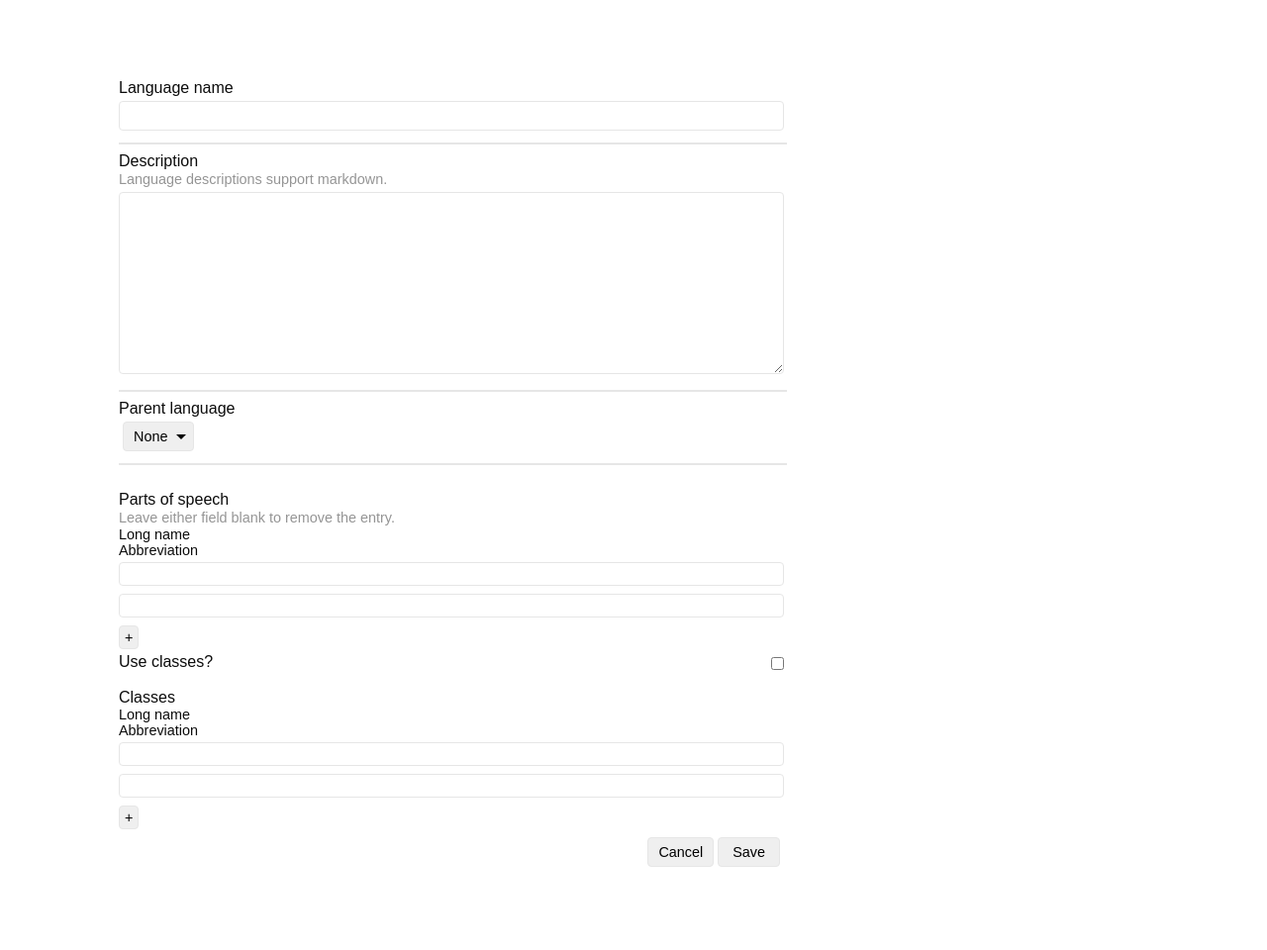
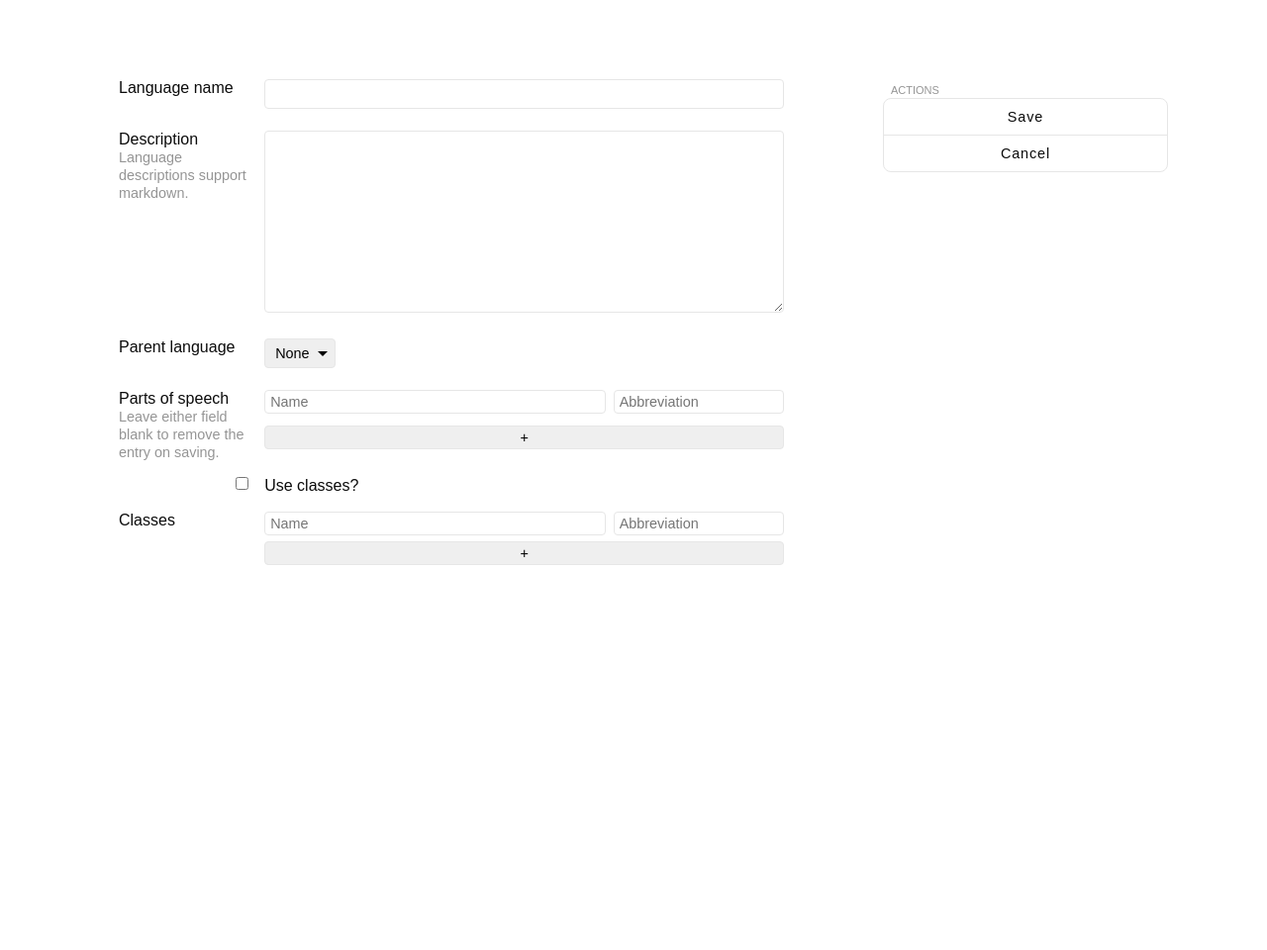
Before and after one commit to seaming/lang-tool, a Python web app: template templates/edit_lang.html in a window 1280 px wide. Shown: the whole page at 99% size. After the commit the page ends 571 px from the top, so only its background shows below. Run offline with Jinja, Linux system fonts and the light colour scheme; the template is opened without the code that fills it, so the values that code supplies are empty.

Commit message:
fix edit lang form

```diff
--- a/static/css.css
+++ b/static/css.css
@@ -126,15 +126,23 @@ body {
     grid-column: 1 / 3;
 }
 
-.sidebar-box a.action {
-    /* text-transform: uppercase; */
+.sidebar-box .action {
     text-align: center;
     letter-spacing: 0.06em;
 }
 
-.sidebar-box a.small {
+.sidebar-box .small {
     font-size: 0.85rem;
     padding: 8px 10px;
+}
+
+.button-link, .button-link:visited {
+    cursor: pointer;
+    color: inherit;
+}
+
+.button-link:hover {
+    background: #f2f2f2;
 }
 
 .sidebar-box ul {
@@ -300,6 +308,35 @@ input[type=submit].small {
 }
 
 /******************************************************
+ *                 Edit page styles
+ ******************************************************/
+
+.form-body {
+    display: grid;
+    gap: 1rem;
+    grid-template-columns: 1fr 4fr;
+}
+
+.form-body input, .form-body textarea, .form-body select {
+    margin-top: 0;
+    margin-bottom: 6px;
+    margin-left: 0;
+}
+
+.class-pos-form {
+    display: grid;
+    gap: 0 .5rem;
+    grid-template-columns: 2fr 1fr;
+    align-items: start;
+    align-content: stretch;
+}
+
+.class-pos-form .add-row {
+    grid-column-start: 1;
+    grid-column-end: -1;
+}
+
+/******************************************************
  *                  View word page
  ******************************************************/
 
@@ -415,18 +452,6 @@ a {
     color: #bf611a;
 }
 
-a.button-link {
-    color: inherit;
-}
-
-a.button-link:visited {
-    color: inherit;
-}
-
-a.button-link:hover {
-    background: #f2f2f2;
-}
-
 hr {
     border: 0.5px solid #e6e6e6;
     clear: both;
@@ -452,3 +477,7 @@ hr {
 .float-right {
     float: right;
 }
+
+.hidden {
+    display: none;
+}
--- a/templates/edit_lang.html
+++ b/templates/edit_lang.html
@@ -4,110 +4,81 @@
 
 {% block body %}
 <form action="{{ url_for('save_lang', code=lang.code) }}" method="POST">
-  <div class="row">
-    <div class="col-2 form-label">Language name</div>
-    <div class="col-10"><input type="text" name="name" value="{{ lang.name }}"></div>
+  <div class="form-body">
+  <div class="form-label">Language name</div>
+  <div><input type="text" name="name" value="{{ lang.name }}"></div>
+
+  <!-- <hr> -->
+
+  <div class="form-label">Description<br>
+    <span class="small text-muted">Language descriptions support markdown.</span></div>
+  <div>
+    <textarea name="description" rows=8>{{ lang.description }}</textarea>
   </div>
 
-  <hr>
+  <!-- <hr> -->
 
-  <div class="row">
-    <div class="col-2 form-label">Description<br>
-      <span class="small text-muted">Language descriptions support markdown.</span></div>
-    <div class="col-10">
-      <textarea name="description" rows=8>{{ lang.description }}</textarea>
-    </div>
-  </div>
-
-  <hr>
-
-  <div class="row">
-    <div class="col-2 form-label">Parent language<br></div>
-    <div class="col-10"><select class="col" name="parent">
+  <div class="form-label">Parent language<br></div>
+  <div>
+    <select name="parent">
       <option value="0" {% if lang.parent==None %}selected{% endif %}>None</option>
       {% for l in lang.get_potential_parents() %}
       <option value="{{ l.code }}" {% if lang.parent.code==l.code %}selected{% endif %}>{{ l.name }} ({{ l.code }})</option>
       {% endfor %}
-      </select></div>
+    </select>
   </div>
 
-  <hr><br>
+  <!-- <hr><br> -->
 
-  <div class="row">
-    <div class="col-2 form-label">Parts of speech<br>
-      <span class="small text-muted">Leave either field blank to remove the entry.</span></div>
-    <div class="col-10">
-      <div class="row">
-        <div class="col-6 small head">Long name</div>
-        <div class="col-6 small head">Abbreviation</div>
+  <div class="form-label">Parts of speech<br>
+    <span class="small text-muted">Leave either field blank to remove the entry on saving.</span>
   </div>
 
+  <div class="class-pos-form">
     {% if pos %}
     {% for p in pos %}
-      <div class="row">
-        <div class="col-6 small"><input class="small" type="text" name="pos_long-{{ loop.index-1 }}" value="{{ p.long }}"></div>
-        <div class="col-6 small"><input class="small" type="text" name="pos_abbr-{{ loop.index-1 }}" value="{{ p.abbr }}"></div>
-      </div>
+    <div class="small"><input class="small" type="text" placeholder="Name" name="pos_long-{{ loop.index-1 }}" value="{{ p.long }}"></div>
+    <div class="small"><input class="small" type="text" placeholder="Abbreviation" name="pos_abbr-{{ loop.index-1 }}" value="{{ p.abbr }}"></div>
     {% endfor %}
     {% else %}
-      <div class="row">
-        <div class="col-6 small"><input class="small" type="text" name="pos_long-0"></div>
-        <div class="col-6 small"><input class="small" type="text" name="pos_abbr-0"></div>
+    <div class="small"><input class="small" type="text" placeholder="Name" name="pos_long-0"></div>
+    <div class="small"><input class="small" type="text" placeholder="Abbreviation" name="pos_abbr-0"></div>
+    {% endif %}
+    <input class="small add-row" type="button" value="+" onclick="add_row(this);">
   </div>
+
+    <div class="col-2"><input type="checkbox" name="use_classes" {% if lang.use_classes %}checked{% endif %} class="float-right"></div>
+    <div class="col-3 form-label">Use classes?</div>
+
+  <!-- <br> -->
+
+    <div class="form-label">Classes</div>
+    <div class="class-pos-form">
+      {% if classes %}
+      {% for c in classes %}
+      <div class="small"><input class="small" type="text" placeholder="Name" name="classes_long-{{ loop.index-1 }}" value="{{ c.long }}"></div>
+      <div class="small"><input class="small" type="text" placeholder="Abbreviation" name="classes_abbr-{{ loop.index-1 }}" value="{{ c.abbr }}"></div>
+      {% endfor %}
+      {% else %}
+      <div class="small"><input class="small" type="text" placeholder="Name" name="classes_long-0"></div>
+      <div class="small"><input class="small" type="text" placeholder="Abbreviation" name="classes_abbr-0"></div>
       {% endif %}
-
-      <div class="row">
-        <div class="col">
       <input class="small add-row" type="button" value="+" onclick="add_row(this);">
     </div>
   </div>
+
+  <input class="hidden" id="submit-form" type="submit">
+</form>
+{% endblock %}
+
+{% block sidebar %}
+<div class="sidebar-box stacked">
+  <div class="title">Actions</div>
+  <div class="content">
+    <label class="button-link action" for="submit-form"">Save</label>
+    <a class="button-link action" onclick="cancel();">Cancel</a>
   </div>
 </div>
-
-  <div class="row">
-    <div class="col-2"><input type="checkbox" name="use_classes" {% if lang.use_classes %}checked{% endif %} class="float-right"></div>
-    <div class="col-3 form-label">Use classes?</div>
-  </div>
-
-  <br>
-
-  <div class="row">
-    <div class="col-2 form-label">Classes</div>
-    <div class="col-10">
-      <div class="row">
-        <div class="col-6 small head">Long name</div>
-        <div class="col-6 small head">Abbreviation</div>
-      </div>
-
-      {% if classes %}
-      {% for c in classes %}
-      <div class="row">
-        <div class="col-6 small">
-          <input class="small" type="text" name="classes_long-{{ loop.index-1 }}" value="{{ c.long }}">
-        </div>
-        <div class="col-6 small">
-          <input class="small" type="text" name="classes_abbr-{{ loop.index-1 }}" value="{{ c.abbr }}">
-        </div>
-      </div>
-      {% endfor %}
-      {% else %}
-      <div class="row">
-        <div class="col-6 small"><input class="small" type="text" name="classes_long-0"></div>
-        <div class="col-6 small"><input class="small" type="text" name="classes_abbr-0"></div>
-      </div>
-      {% endif %}
-
-      <div class="row">
-        <div class="col">
-          <input class="small add-row" type="button" value="+" onclick="add_row(this);">
-        </div>
-      </div>
-    </div>
-  </div>
-
-  <input class="float-right" type="submit" value="Save">
-  <input class="float-right" type="button" value="Cancel" onclick="cancel();">
-</form>
 {% endblock %}
 
 {% block nav %}
@@ -119,19 +90,21 @@
 {% block script %}
 <script>
   function add_row(el) {
-    var prev = el.parentNode.parentNode;
-    // find the previous li node, skipping text nodes
-    do prev = prev.previousSibling; while (prev && prev.nodeType !== 1);
-    var new_li = prev.cloneNode(true);
+    var prev = el.previousElementSibling;
+    var new_second = prev.cloneNode(true);
 
-    new_li = prev.parentNode.insertBefore(new_li, prev.nextSibling);
+    prev = prev.previousElementSibling;
+    var new_first = prev.cloneNode(true);
 
-    var inputs = new_li.querySelectorAll('input');
+    new_first = el.parentNode.insertBefore(new_first, el);
+    new_second = el.parentNode.insertBefore(new_second, el);
+
+    for (x of [new_first, new_second]) {
+      var inputs = x.querySelectorAll('input');
       for (var i = 0; i < inputs.length; i++) {
         inputs[i].value = "";
-
-      // increment field index
         increment_suffix(inputs[i], 'name');
+      }
     }
   }
 
--- a/views.py
+++ b/views.py
@@ -102,7 +102,7 @@ def edit_lang(code):
 def save_lang(code):
     lang = get_lang(code)
 
-    lang.name = request.form.get('name', 'Unnamed language')
+    lang.name = request.form.get('name') or 'Unnamed language'
     lang.description = request.form.get('description', '')
     lang.use_classes = request.form.get('use_classes') is not None
 
```
Lines whose indentation alone changed are shown as unchanged.
